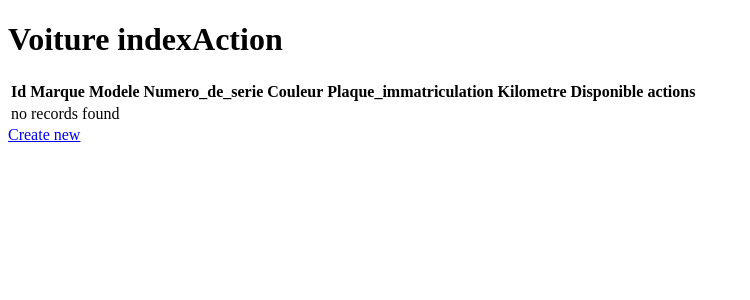
After one commit to Mansourx10/eMove, a Symfony app: template templates/voiture/indexAction.html.twig in a window 1280 px wide. The commit adds this page. Shown: the top 300 px of the page, without its empty margins (0-750 px from the left). Run offline with Twig, Linux system fonts and the light colour scheme; the template is opened without the code that fills it, so the values that code supplies are empty; some libraries are stand-ins or nearby versions.

Commit message:
affichage des voiture disponible

```diff
--- a/templates/location/index.html.twig
+++ b/templates/location/index.html.twig
@@ -26,6 +26,7 @@
                 <td>{{ location.debutLocation ? location.debutLocation|date('Y-m-d H:i:s') : '' }}</td>
                 <td>{{ location.finLocation ? location.finLocation|date('Y-m-d H:i:s') : '' }}</td>
                 <td>{{ location.status }}</td>
+                <td>{{ location.Voiture.marque }}</td>
                 <td>
                     <a href="{{ path('location_show', {'id': location.id}) }}">show</a>
                     <a href="{{ path('location_edit', {'id': location.id}) }}">edit</a>
--- a/templates/location/show.html.twig
+++ b/templates/location/show.html.twig
@@ -31,6 +31,10 @@
                 <th>Status</th>
                 <td>{{ location.status }}</td>
             </tr>
+            <tr>
+                <th>Voiture</th>
+                <td>{{ location.Voiture.marque }}</td>
+            </tr>
         </tbody>
     </table>
 
--- /dev/null
+++ b/templates/voiture/indexAction.html.twig
@@ -0,0 +1,47 @@
+{% extends 'base.html.twig' %}
+
+{% block title %}Voiture indexAction{% endblock %}
+
+{% block body %}
+    <h1>Voiture indexAction</h1>
+
+    <table class="table">
+        <thead>
+        <tr>
+            <th>Id</th>
+            <th>Marque</th>
+            <th>Modele</th>
+            <th>Numero_de_serie</th>
+            <th>Couleur</th>
+            <th>Plaque_immatriculation</th>
+            <th>Kilometre</th>
+            <th>Disponible</th>
+            <th>actions</th>
+        </tr>
+        </thead>
+        <tbody>
+        {% for voiture in voitures %}
+            <tr>
+                <td>{{ voiture.id }}</td>
+                <td>{{ voiture.marque }}</td>
+                <td>{{ voiture.modele }}</td>
+                <td>{{ voiture.numero_de_serie }}</td>
+                <td>{{ voiture.couleur }}</td>
+                <td>{{ voiture.plaque_immatriculation }}</td>
+                <td>{{ voiture.kilometre }}</td>
+                <td>{{ voiture.disponible ? 'Yes' : 'No' }}</td>
+                <td>
+                    <a href="{{ path('voiture_show', {'id': voiture.id}) }}">show</a>
+                    <a href="{{ path('voiture_edit', {'id': voiture.id}) }}">edit</a>
+                </td>
+            </tr>
+        {% else %}
+            <tr>
+                <td colspan="9">no records found</td>
+            </tr>
+        {% endfor %}
+        </tbody>
+    </table>
+
+    <a href="{{ path('voiture_new') }}">Create new</a>
+{% endblock %}
--- a/templates/voiture/show.html.twig
+++ b/templates/voiture/show.html.twig
@@ -42,7 +42,7 @@
         </tbody>
     </table>
 
-    <a href="{{ path('voiture_index') }}">back to list</a>
+    <a href="{{ path('voiture_indexAction') }}">back to list</a>
 
     <a href="{{ path('voiture_edit', {'id': voiture.id}) }}">edit</a>
 
```
Also changed, not shown: src/Controller/VoitureController.php (+8 -0 lines), src/Repository/VoitureRepository.php (+20 -1 lines).
